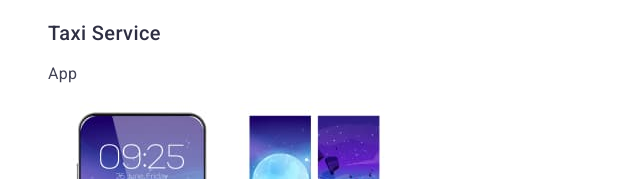
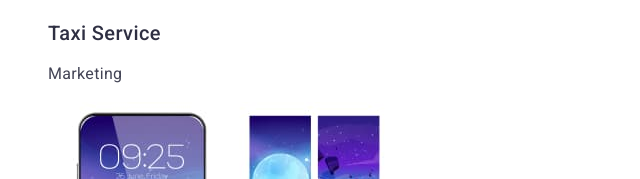
Before and after one commit to MaxSamsonenko/goit-markup-hw-02, a plain HTML site: page portfolio.html in a window 1280 px wide. Shown: the part 1941-2120 px from the top of the page, 0-640 px from the left. Drawn offline with Linux system fonts and the light colour scheme.

Commit message:
mistakes

```diff
--- a/portfolio.html
+++ b/portfolio.html
@@ -104,7 +104,7 @@
                 height="300"
               />
               <h2 class="subtitle">Taxi Service</h2>
-              <p class="text">App</p>
+              <p class="text">Marketing</p>
             </a>
           </li>
           <li>
```
